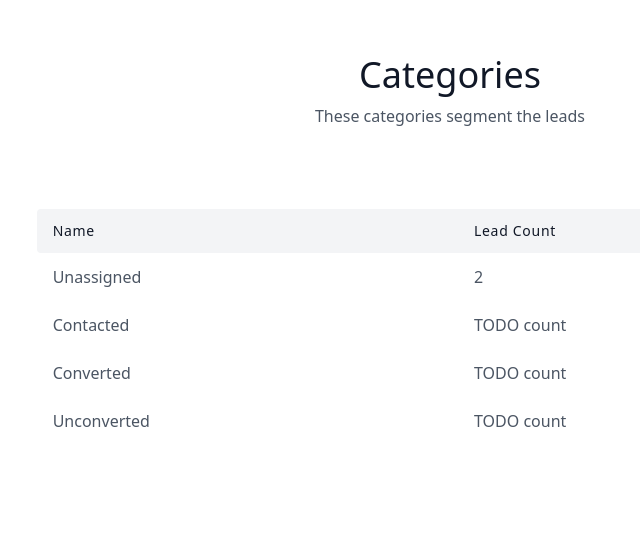
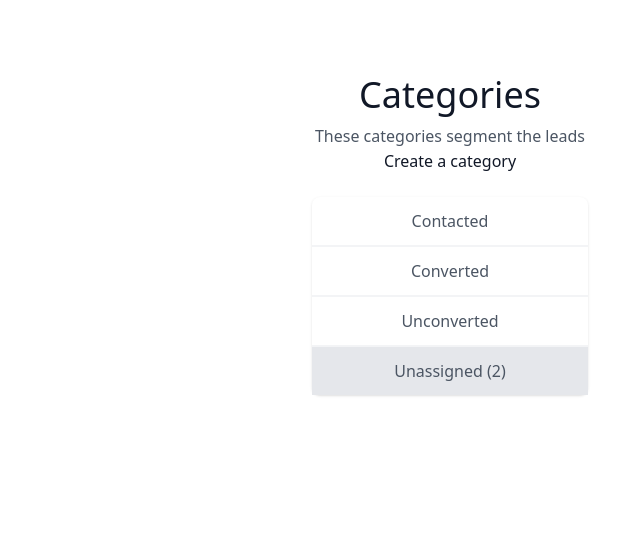
Before and after one commit to yehs1225/django-crm, a Django app: page /leads/categories/ in a window 1280 px wide. Shown: the part 381-922 px from the top of the page, without its empty margins (190-830 px from the left). After the commit the page ends 777 px from the top, so only its background shows below. Run offline with Django 3.2, Linux system fonts and the light colour scheme; a user stored in the database is signed in; data comes from the database, SQL or seed files in the repository; some libraries are stand-ins or nearby versions.

Commit message:
Fix category-create

```diff
--- a/leads/templates/leads/category_list.html
+++ b/leads/templates/leads/category_list.html
@@ -3,35 +3,22 @@
 
 <section class="text-gray-600 body-font">
   <div class="container px-5 py-24 mx-auto">
-    <div class="flex flex-col text-center w-full mb-20">
+    <div class="flex flex-col text-center w-full mb-6">
       <h1 class="sm:text-4xl text-3xl font-medium title-font mb-2 text-gray-900">Categories</h1>
       <p class="lg:w-2/3 mx-auto leading-relaxed text-base">
         These categories segment the leads
       </p>
+      <a href="{% url 'leads:category-create' %}" class="text-gray-900 hover:text-blue-500">Create a category</a>
     </div>
-    <div class="lg:w-2/3 w-full mx-auto overflow-auto">
-      <table class="table-auto w-full text-left whitespace-no-wrap">
-        <thead>
-          <tr>
-            <th class="px-4 py-3 title-font tracking-wider font-medium text-gray-900 text-sm bg-gray-100 rounded-tl rounded-bl">Name</th>
-            <th class="px-4 py-3 title-font tracking-wider font-medium text-gray-900 text-sm bg-gray-100">Lead Count</th>
-          </tr>
-        </thead>
-        <tbody>
-            <tr>
-                <td class="px-4 py-3">Unassigned</td>
-                <td class="px-4 py-3">{{ unassigned_lead_count }}</td>
-            </tr>
-            {% for category in category_list %}
-            <tr>
-                <td class="px-4 py-3">
-                  <a href="{% url 'leads:category-detail' category.pk%}">{{ category.name }}</a>
-                </td>
-                <td class="px-4 py-3">TODO count</td>
-            </tr>
-            {% endfor %}
-        </tbody>
-      </table>
+    <div class="flex justify-center flex-col text-center lg:w-2/3 w-full mx-auto">
+        <div class="mx-auto w-1/3 bg-white rounded-lg shadow">
+          <ul class="divide-y-2 divide-gray-100">
+              {% for category in category_list %}
+                <li class="p-3"><a class="hover:text-blue-500" href="{% url 'leads:category-detail' category.pk%}">{{ category.name }}</a></li>
+              {% endfor %}
+                <li class="p-3 bg-gray-200" >Unassigned ({{ unassigned_lead_count }})</li>
+          </ul>
+        </div>
     </div>
   </div>
 </section>
--- a/leads/urls.py
+++ b/leads/urls.py
@@ -2,7 +2,8 @@ from django.urls import path
 from .views import (
     lead_detail, lead_list,lead_create, lead_update,lead_delete,
     LeadListView,LeadDetailView,LeadCreateView,LeadUpdateView,LeadDeleteView,
-    AssignAgentView,CategoryListView,CategoryDetailView,LeadCategoryUpdateView
+    AssignAgentView,CategoryListView,CategoryDetailView,LeadCategoryUpdateView,
+    CategoryCreateView,CategoryUpdateView,CategoryDeleteView
 )
 
 
@@ -18,5 +19,8 @@ urlpatterns = [
     path('<int:pk>/assign-agent/',AssignAgentView.as_view(),name='assign-agent'),
     path('<int:pk>/category/',LeadCategoryUpdateView.as_view(),name='lead-category-update'),
     path('categories/',CategoryListView.as_view(),name='category-list'),
-    path('categories/<int:pk>',CategoryDetailView.as_view(),name='category-detail')
+    path('categories/<int:pk>',CategoryDetailView.as_view(),name='category-detail'),
+    path('categories/<int:pk>/update',CategoryUpdateView.as_view(),name='category-update'),
+    path('categories/<int:pk>/delete',CategoryDeleteView.as_view(),name='category-delete'),
+    path('categories-create/',CategoryCreateView.as_view(),name='category-create'),
 ]
--- a/leads/views.py
+++ b/leads/views.py
@@ -2,10 +2,19 @@ from unicodedata import category
 from django.core.mail import send_mail
 from django.shortcuts import render,redirect,reverse
 from .models  import Lead,Agent,Category
-from .forms import LeadForm, LeadModelForm,Lead,CustomUserCreationForm,AssinAgentForm,LeadCategoryUpdateForm
 from django.views.generic import TemplateView,ListView,DetailView,CreateView,UpdateView,DeleteView,FormView
 from django.contrib.auth.mixins import LoginRequiredMixin
 from agents.mixins import OrganizorAndLoginRequiredMixin
+from .forms import(
+    LeadForm,
+    LeadModelForm,
+    Lead,
+    CustomUserCreationForm,
+    AssinAgentForm,
+    LeadCategoryUpdateForm,
+    CategoryModelForm,
+)
+
 
 class SignupView(CreateView):
     template_name = "registration/signup.html"
@@ -156,7 +165,7 @@ class AssignAgentView(OrganizorAndLoginRequiredMixin,FormView):
         lead.save()
         return super(AssignAgentView,self).form_valid(form)
 
-class CategoryListView(LoginRequiredMixin,ListView):
+class CategoryListView(OrganizorAndLoginRequiredMixin,ListView):
     template_name = 'leads/category_list.html'
     context_object_name = 'category_list'
 
@@ -172,9 +181,20 @@ class CategoryListView(LoginRequiredMixin,ListView):
                 organization = user.agent.organization
             )
         context.update({
-            "unassigned_lead_count":queryset.filter(category__isnull=True).count()
+            "unassigned_lead_count":queryset.filter(category__isnull=True).count(),
         })
         return context
+
+    def get_queryset(self):
+        user = self.request.user
+        queryset = Category.objects.filter(
+            organization = user.userprofile
+        )
+        return queryset
+
+class CategoryDetailView(OrganizorAndLoginRequiredMixin,DetailView):
+    template_name = 'leads/category_detail.html'
+    context_object_name = 'category'
 
     def get_queryset(self):
         user = self.request.user
@@ -189,21 +209,35 @@ class CategoryListView(LoginRequiredMixin,ListView):
             )
         return queryset
 
-class CategoryDetailView(LoginRequiredMixin,DetailView):
-    template_name = 'leads/category_detail.html'
-    context_object_name = 'category'
+class CategoryCreateView(OrganizorAndLoginRequiredMixin,CreateView):
+    template_name = "leads/category_create.html"
+    form_class = CategoryModelForm
 
-    # def get_context_data(self,**kwargs):
-    #     context = super(CategoryDetailView,self).get_context_data(**kwargs)
-    #     leads = self.get_object().leads.all()
-    #     context.update({
-    #         'leads':leads
-    #     })
-    #     return context
+    def get_success_url(self):
+        return reverse("leads:category-list")
+
+    def form_valid(self,form):
+        category = form.save(commit=False)
+        category.organization = self.request.user.userprofile
+        category.save()
+        return super(CategoryCreateView,self).form_valid(form)
+
+class CategoryUpdateView(OrganizorAndLoginRequiredMixin,UpdateView):
+    template_name = "leads/category_update.html"
+    queryset = Category.objects.all()
+    form_class = CategoryModelForm
+
+    def get_success_url(self):
+        return reverse("leads:category-list")
+
+class CategoryDeleteView(OrganizorAndLoginRequiredMixin,DeleteView):
+    template_name = "leads/category_delete.html"
+
+    def get_success_url(self):
+        return reverse("leads:category-list")
 
     def get_queryset(self):
         user = self.request.user
-        #initial query of lead in the organization
         if user.is_organizor:
             queryset = Category.objects.filter(
                 organization = user.userprofile
@@ -213,7 +247,6 @@ class CategoryDetailView(LoginRequiredMixin,DetailView):
                 organization = user.agent.organization
             )
         return queryset
-
 class LeadCategoryUpdateView(LoginRequiredMixin,UpdateView):
     template_name = "leads/lead_catogory_update.html"
     form_class = LeadCategoryUpdateForm
--- a/templates/base.html
+++ b/templates/base.html
@@ -11,7 +11,7 @@
 </head>
 
 <body>
-    <div class="max-w-7xl mx-auto">
+    <div class="max-w-13xl mx-auto">
         {% include "navbar.html" %}
         {% block content %}
         {% endblock content %}
--- a/templates/navbar.html
+++ b/templates/navbar.html
@@ -1,6 +1,6 @@
 {% load static %}
 <header class="text-gray-600 body-font">
-  <div class="container mx-auto flex flex-wrap p-5 flex-col md:flex-row items-center">
+  <div class="bg-blue-100 container mx-auto flex flex-wrap mt-5 p-5 flex-col md:flex-row items-center">
     <a href="{% url 'landing-page'%}"class="flex title-font font-medium items-center text-gray-900 mb-4 md:mb-0">
       <img src="{% static 'images/Logo_CRM.svg' %}"/>
       <span class="ml-3 text-xl">YEHCRM</span>
--- a/templates/registration/password_reset_complete.html
+++ b/templates/registration/password_reset_complete.html
@@ -3,7 +3,7 @@
 
 <h1>Password reset completed</h1>
 <hr>
-<p>Click <a href="{% url 'login'%}">here</a> to login</p>
+<p >Click <a href="{% url 'login'%}" class="text-gray-500 hover:text-blue-500" >here</a> to login</p>
 
 
 {% endblock content %}
```
Also changed, not shown: agents/templates/agents/agent_detail.html (+4 -4 lines), agents/templates/agents/agent_list.html (+20 -22 lines), leads/forms.py (+9 -3 lines), leads/templates/leads/category_create.html (added, +21 -0 lines), leads/templates/leads/category_delete.html (added, +17 -0 lines), leads/templates/leads/category_detail.html (+12 -2 lines), leads/templates/leads/category_update.html (added, +21 -0 lines), leads/templates/leads/lead_detail.html (+0 -9 lines), leads/templates/leads/lead_list.html (+9 -7 lines), templates/landing.html (+15 -4 lines), 1 other file.
